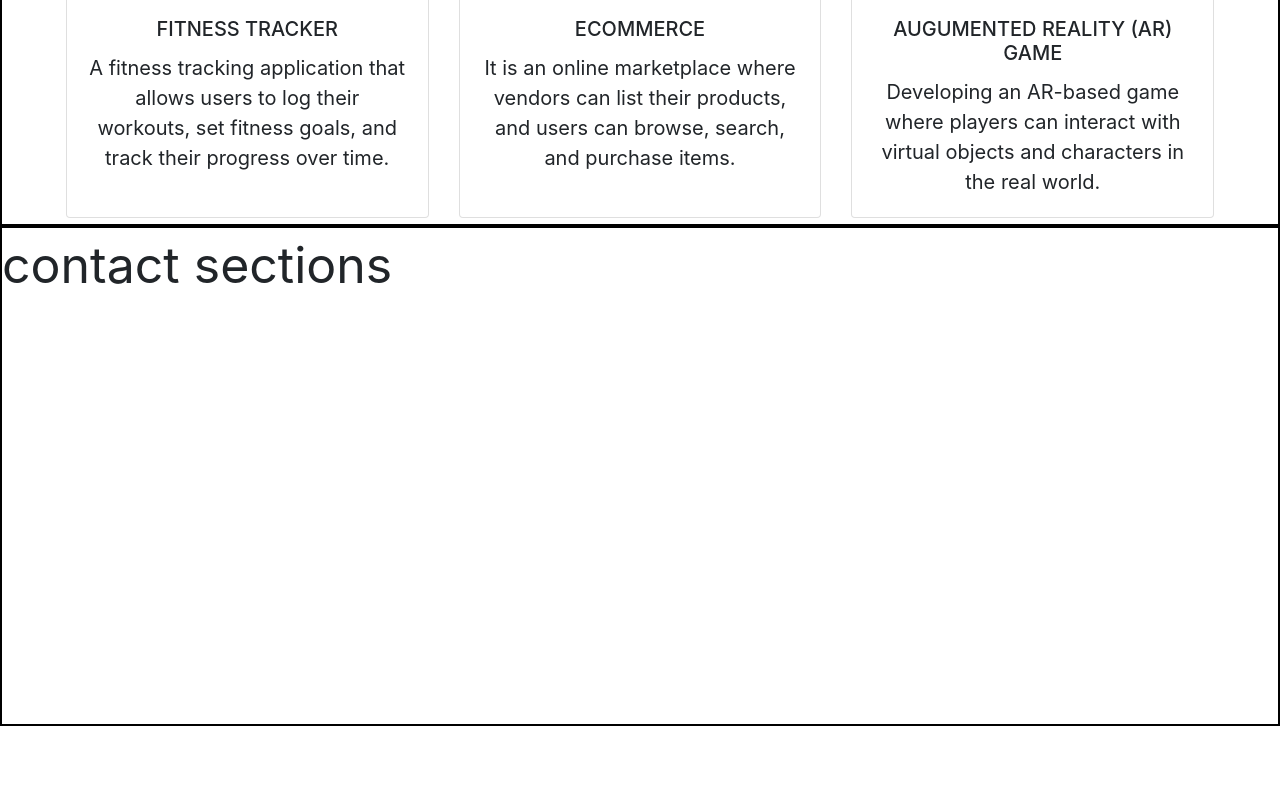
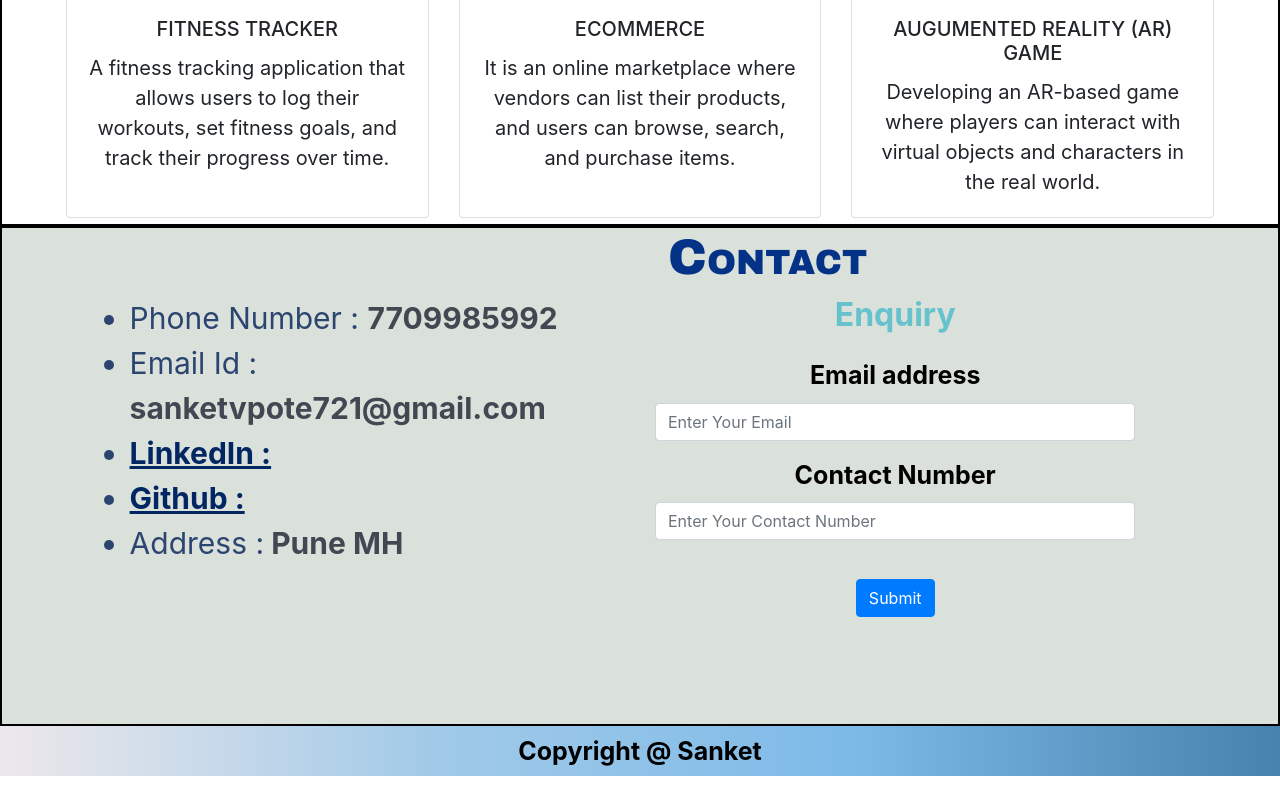
Before and after one commit to rajeev770/WEB-TECH, a plain HTML site: page index.html in a window 1280 px wide. Shown: the part 1774-2570 px from the top of the page. Before the commit the page ends 2500 px from the top, so only its background shows below. Drawn offline with nearby package versions, Linux system fonts and the light colour scheme.

Commit message:
added link to git n lin

```diff
--- a/index.html
+++ b/index.html
@@ -75,19 +75,20 @@
               <tr class="skillset">
                 <td valign="top">
                   <ul type="none">
-                    <li><img class="myicon" src="https://e7.pngegg.com/pngimages/509/412/png-clipart-microsoft-sql-server-microsoft-azure-sql-database-table-table-furniture-text-thumbnail.png" height="30px">  Oracle SQl</li>
+                    <li><img class="myicon" src="https://e7.pngegg.com/pngimages/509/412/png-clipart-microsoft-sql-server-microsoft-azure-sql-database-table-table-furniture-text-thumbnail.png" height="30px">
+                     Oracle SQl</li>
                     <li><img class="myicon" src="https://cdn0.iconfinder.com/data/icons/social-network-9/50/22-512.png" height="30px"> HTML</li>
-                    <li><img class="myicon" src="https://play-lh.googleusercontent.com/TxjQBGYHvMJsBX5dCvxQ4R-_4N-XrVhW6-p7D7TXanXKZMD8L-UkeMBWO1dtubGVNqU"  height = "30px">CSS</li>
-                    <li><img class="myicon" src="https://getbootstrap.com/docs/4.5/assets/img/bootstrap-icons.png " height="25px">Bootstrap </li>
-                    <li><img class="myicon" src="https://upload.wikimedia.org/wikipedia/commons/thumb/6/6a/JavaScript-logo.png/768px-JavaScript-logo.png" height="30px">JavaScript</li>
+                    <li><img class="myicon" src="https://play-lh.googleusercontent.com/TxjQBGYHvMJsBX5dCvxQ4R-_4N-XrVhW6-p7D7TXanXKZMD8L-UkeMBWO1dtubGVNqU"  height = "30px"> CSS</li>
+                    <li><img class="myicon" src="https://getbootstrap.com/docs/4.5/assets/img/bootstrap-icons.png " height="25px"> Bootstrap </li>
+                    <li><img class="myicon" src="https://upload.wikimedia.org/wikipedia/commons/thumb/6/6a/JavaScript-logo.png/768px-JavaScript-logo.png" height="30px"> JavaScript</li>
                   </ul>
                 </td>
                 <td valign="top">
                   <ul type="none">
-                    <li><img class="myicon" src="https://www.freecodecamp.org/news/content/images/2021/06/Ekran-Resmi-2019-11-18-18.08.13.png" height ="25px">React JS</li>
-                  <li><img class="myicon" src=""><img src="https://png.pngtree.com/element_our/png/20181227/xml-vector-icon-png_287418.jpg" height="35px">XML</li>
-                  <li><img class="myicon" src="https://i0.wp.com/dbaontap.com/wp-content/uploads/2015/11/json-logo.png?fit=690%2C330&ssl=1"height ="30px">JSON</li>
-                  <li><img class="myicon" src="https://1000logos.net/wp-content/uploads/2020/08/MongoDB-Logo-640x400.jpg"height="30px">MongoDB</li>
+                    <li><img class="myicon" src="https://www.freecodecamp.org/news/content/images/2021/06/Ekran-Resmi-2019-11-18-18.08.13.png" height ="25px"> React JS</li>
+                  <li><img class="myicon" src=""><img src="https://png.pngtree.com/element_our/png/20181227/xml-vector-icon-png_287418.jpg" height="35px"> XML</li>
+                  <li><img class="myicon" src="https://i0.wp.com/dbaontap.com/wp-content/uploads/2015/11/json-logo.png?fit=690%2C330&ssl=1"height ="30px"> JSON</li>
+                  <li><img class="myicon" src="https://1000logos.net/wp-content/uploads/2020/08/MongoDB-Logo-640x400.jpg"height="30px"> MongoDB</li>
                   </ul>
                 </td>
               </tr>
@@ -127,9 +128,46 @@
         <!-- project cards ends here -->
       </div>
     </div>
-    <div class="contact sect" id="contact_sec">
-      <div>contact sections</div>
+    <div class="contact sect" id="contact_sec" align="center">
+     <h1  class="section_head" align="center"> Contact</h1>
+     <table  width="80%" height="500px" >
+
+              <tr class="myinfo">
+                <td valign="top" width="50%">
+                  <ul>
+                    <li>Phone Number : <b class="details">7709985992</b></li>
+                    <li>Email Id :<b class="details"> sanketvpote721@gmail.com</b></li>
+                    <li><a class="profile" href="https://www.linkedin.com/in/sanket-pote-89926a260"><b>LinkedIn :</b></a>  </li>
+                    <li><a class="profile" href="https://github.com/rajeev770"> <b>Github :</b> </li>
+                    <li><a class="myinfo">Address :<b class="details"> Pune MH  </li>
+                  </ul>
+                </td>
+                <td valign="top">
+                 <div align="center">
+                   <h2 style="color: #66c2cc;font-weight: bolder;">Enquiry</h2>
+                   <div class="cnt_form">
+                        <form>
+                          <div class="form-group">
+                            <label for="exampleInputEmail1">Email address</label>
+                            <input type="email" class="form-control" id="exampleInputEmail1" aria-describedby="emailHelp" placeholder="Enter Your Email">
+
+                          </div>
+                          <div class="form-group">
+                            <label for="exampleInputPassword1">Contact Number</label>
+                            <input type="text" class="form-control" id="exampleInputPassword1" placeholder="Enter Your Contact Number">
+                          </div>
+
+                          <button type="submit" class="btn btn-primary">Submit</button>
+                        </form>
+                   </div>
+                 </div>
+                </td>
+              </tr>
+          </table>
     </div>
+  </div>
+  <div class="footer" align="center">
+    <b>Copyright @ Sanket</b>
   </div>
   <!-- aos script tag -->
   <div>
@@ -142,7 +180,10 @@
   </div>
 </body>
 </html>
-
+<!-- <a class="linkedin" href="www.linkedin.com/in/sanket-pote-89926a260"><b> LinkedIn</b> -->
 
 
 <!-- https://github.com/rajeev770/WEB-TECH/blob/main/images/new%20img1.png?raw=true" height="200px -->
+
+
+<!-- <a href="https://www.linkedin.com/in/sanket-pote-89926a260">LinkedIn</a> -->
--- a/style.css
+++ b/style.css
@@ -33,7 +33,7 @@
   border: 2px solid black; /*this gives border between the section*/
     height: 500px;
     /*display: flex;*/
-    /*justify-content: center;*/
+    justify-content: center;
     /*align-items: center;*/
 }
 .sect div
@@ -85,7 +85,7 @@ html{
 {
     font-size: 50px;
     color: #043287;
-    text-align: justify;
+    text-align: center;
     text-indent: 20%;
     font-variant: small-caps;
     font-family: Arial Black;
@@ -110,6 +110,8 @@ html{
     font-weight: bolder;
     font-size: 30px;
     color: red;
+
+
 }
 .card-text
 {
@@ -130,4 +132,44 @@ html{
 }
 .myicon{
     border-radius: 20px;
+
 }
+.myinfo{
+    color: #2b4470;
+    font-size: 30px;
+}
+.details{
+    color: #434752;
+}
+.footer{
+    color: black;
+
+}
+.cnt_form{
+    padding: 15px;
+    font-size: 15px;
+    color: black;
+}
+.form-group{
+    font-size: 25px !important;
+    font-weight: bolder;
+}
+.contact{
+    background-color: #dae0da;
+}
+.footer{
+    background-color: grey;
+    height: 50px;
+    color: black;
+    text-align: center;
+    line-height: 50px;
+    font-size: 25px;
+    background-image: linear-gradient(to RIGHT,#ede8eb,#a2cae8,#7dbae8,#4781ad);
+}
+.profile{
+    color: #012661;
+    text-decoration: underline;
+}
+#skill_sec{
+    text-align: justify;
+}
```
Also changed, not shown: diwali greeting/Greeting.html (added, +48 -0 lines).
